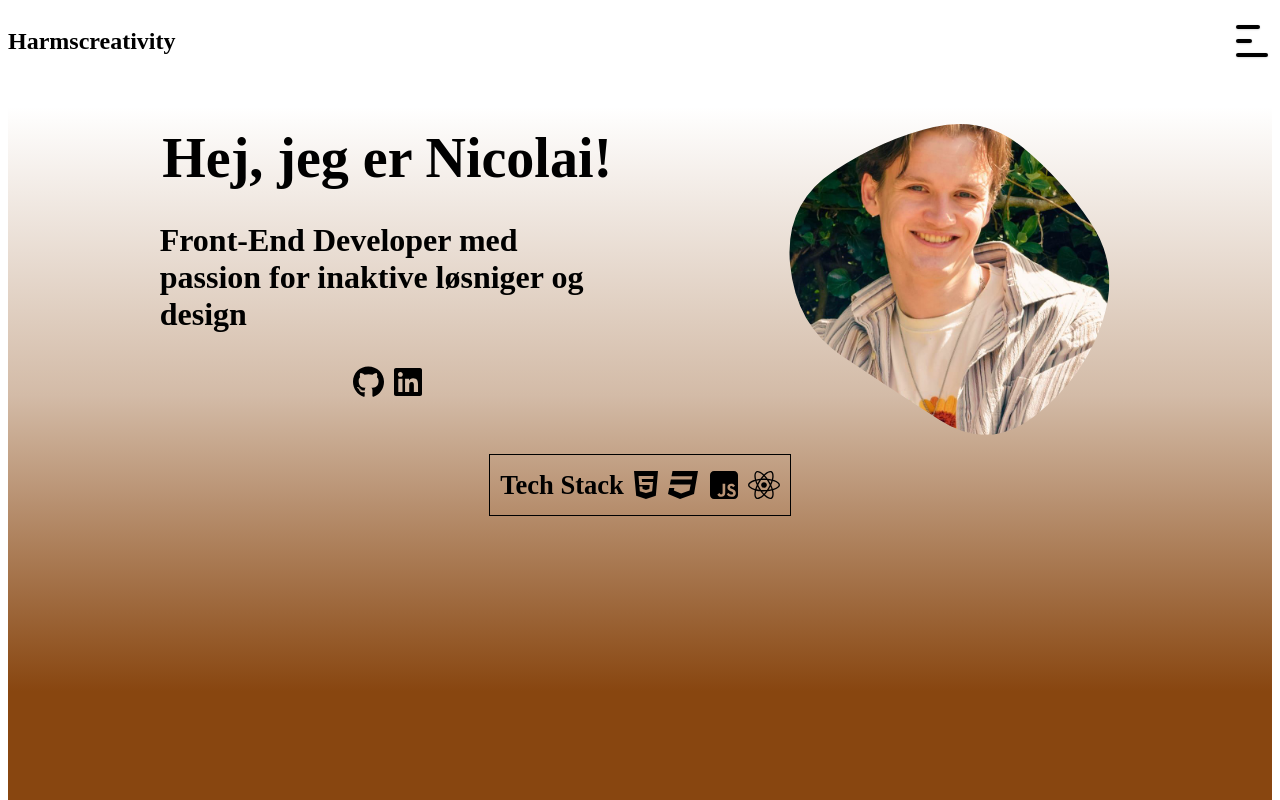
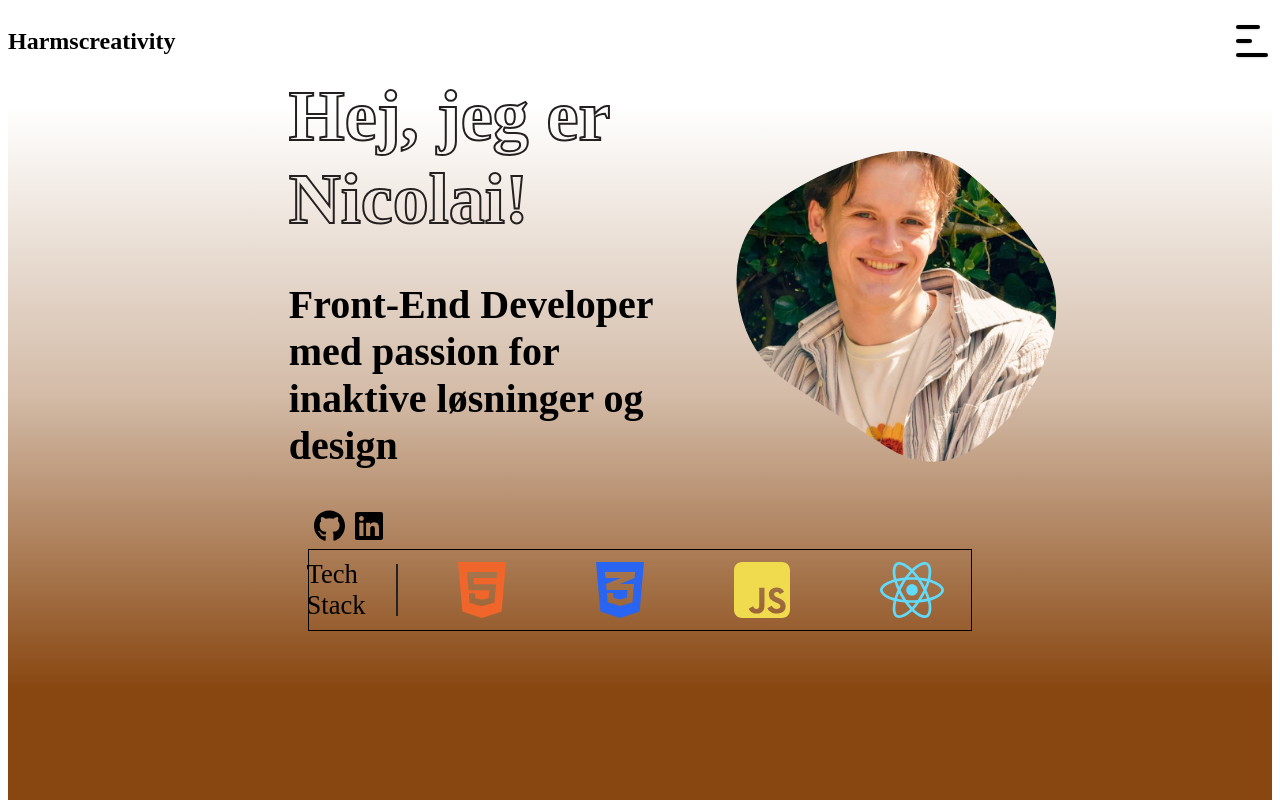
Before and after one commit to Nico-Harms/Portfolio-react, a React (Vite) app: page / in a window 1280 px wide. Shown: the top 800 px of the page. Built offline with nearby package versions, Linux system fonts and the light colour scheme.

Commit message:
adjustments

```diff
--- a/src/index.css
+++ b/src/index.css
@@ -100,50 +100,93 @@ height: 100vh;
 
 .techStack {
     font-size: 2rem;
-    height: 40px;
-    width: fit-content;
+    height: 50px;
+    width: 50%;
     border: 1px solid black;
-    padding: 10px;
+    padding: 15px;
     display: flex;
     align-items: center;
     justify-content: center;
-    gap: 10px;
-    margin: 0 auto;
+    gap: 30px;
+    margin: 40px auto;
 }
 .techHeader {
     display: flex;
     align-items: center;
     justify-content: flex-start;
+    font-weight: 300;
+}
+
+.techStackIcon {
+    font-size: 4rem;
+    padding: 30px;
+}
+.techHr {
+    height: 100%;
+    margin: 0;
+    padding: 0;
+    border: 1px solid rgb(36, 35, 35);
 }
 
 .textToPictureWrapper {
     display: flex;
     align-items: center;
-    justify-content: flex-start;
+    justify-content: center;
+    width: 100%;
+    gap: 20px;
 
 }
 .textWrapperMain {
     display: flex;
     flex-direction: column;
     align-items: center;
-    width: 60%;
+    width: 40%;
 }
 
+
+.textWrapperMain h3 {
+    font-size: 2.5rem;
+    width: 80%;
+
+}
+
+
+
 .textWrapperMain h2 {
-    font-size: 3.5rem;
+    font-size: 4.5rem;
+    color: rgb(255, 255, 255);
+
+    @supports (-webkit-text-stroke: 4px white) {
+        color: transparent;
+        -webkit-text-stroke: 2px rgb(37, 32, 32);
+    }
     padding: 0;
     margin: 0;
 }
-.textWrapperMain h3 {
-    font-size: 2rem;
-    width: 60%;
-}
 
-.soMe  {
+
+.headerContainer {
+    position: relative;
+    display: flex;
+    flex-direction: column;
+    left: 20%;
+
+  }
+
+
+
+
+  .soMe {
+    position: absolute;
+    top: 100%; /* Position below the h3 element */
+    left: 5%; /* Align with the start of the h3 element */
+    width: 100%;
     display: flex;
     gap: 10px;
     font-size: 2rem;
-}
+  }
+
+
 .soMe a {
     color: black;
     text-decoration: none;
--- a/src/pages/Home.jsx
+++ b/src/pages/Home.jsx
@@ -1,7 +1,7 @@
 import React from 'react';
 import HovereffectProjects from '../components/HovereffectsProjects.jsx';
 import { FontAwesomeIcon } from '@fortawesome/react-fontawesome';
-import { faHtml5, faSquareJs, faReact, faCss3, faGithub, faLinkedin } from '@fortawesome/free-brands-svg-icons';
+import { faHtml5, faSquareJs, faReact, faCss3Alt, faGithub, faLinkedin } from '@fortawesome/free-brands-svg-icons';
 import BlobSvg from '../components/BlobSvg.jsx';
 
 
@@ -11,22 +11,26 @@ export default function Home() {
       <main className='mainWrapper'>
       <div className='textToPictureWrapper'>
   <div className='textWrapperMain'>
+  <div className='headerContainer'>
     <h2>Hej, jeg er Nicolai!</h2>
-            <h3>Front-End Developer med passion for inaktive løsniger og design  </h3>
+
+      <h3>Front-End Developer med passion for inaktive løsninger og design</h3>
       <div className='soMe'>
         <a href="#"><FontAwesomeIcon icon={faGithub} /></a>
         <a href="#"><FontAwesomeIcon icon={faLinkedin} /></a>
-
+      </div>
     </div>
   </div>
   <BlobSvg />
 </div>
+
         <div className='techStack'>
           <h5 className='techHeader'>Tech Stack</h5>
-          <FontAwesomeIcon icon={faHtml5} />
-          <FontAwesomeIcon icon={faCss3} />
-          <FontAwesomeIcon icon={faSquareJs} />
-          <FontAwesomeIcon icon={faReact} />
+          <hr className='techHr' />
+          <FontAwesomeIcon className='techStackIcon' color='#f06529' icon={faHtml5} />
+          <FontAwesomeIcon className='techStackIcon' color="#2965f1" icon={faCss3Alt} />
+          <FontAwesomeIcon className='techStackIcon' color="#f0db4f" icon={faSquareJs} />
+          <FontAwesomeIcon className='techStackIcon' color="#61DBFB" icon={faReact} />
         </div>
 
       </main>
```
Lines whose indentation alone changed are shown as unchanged.
